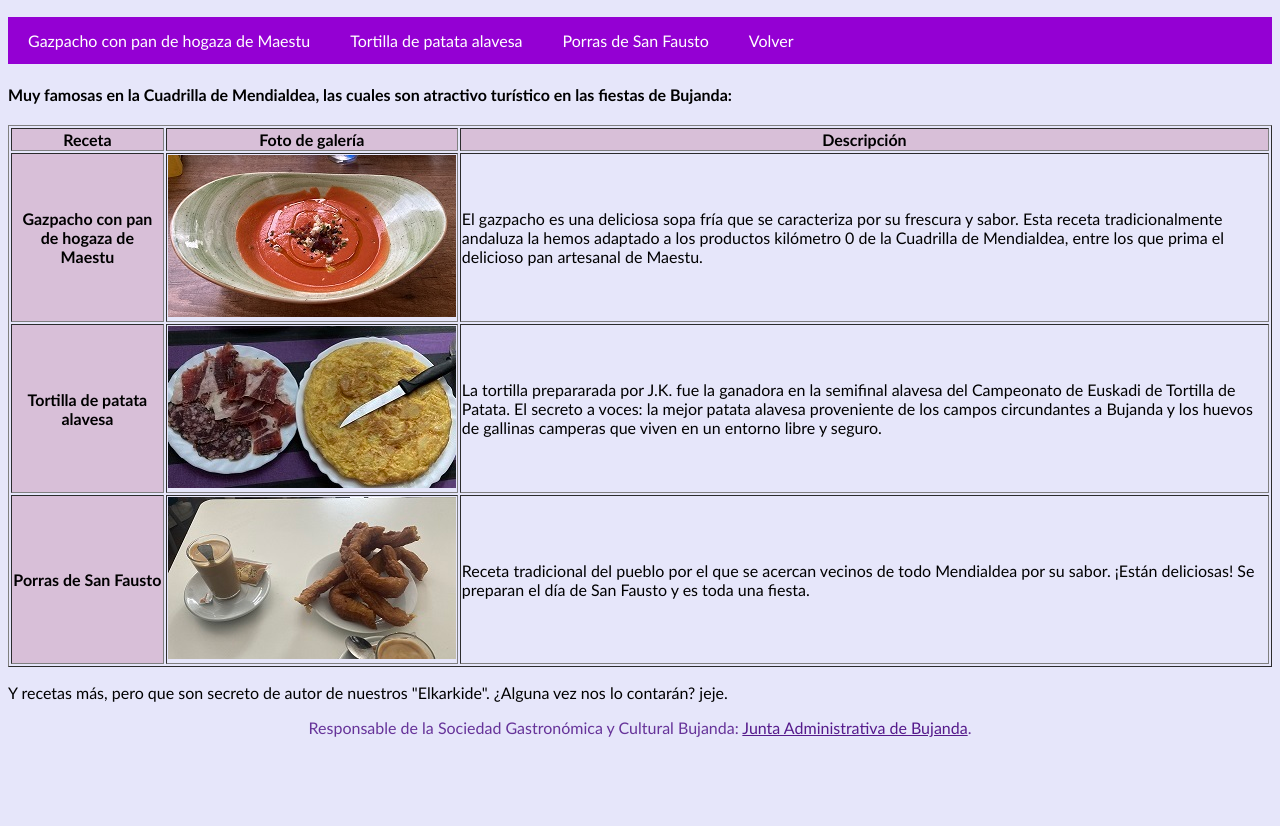
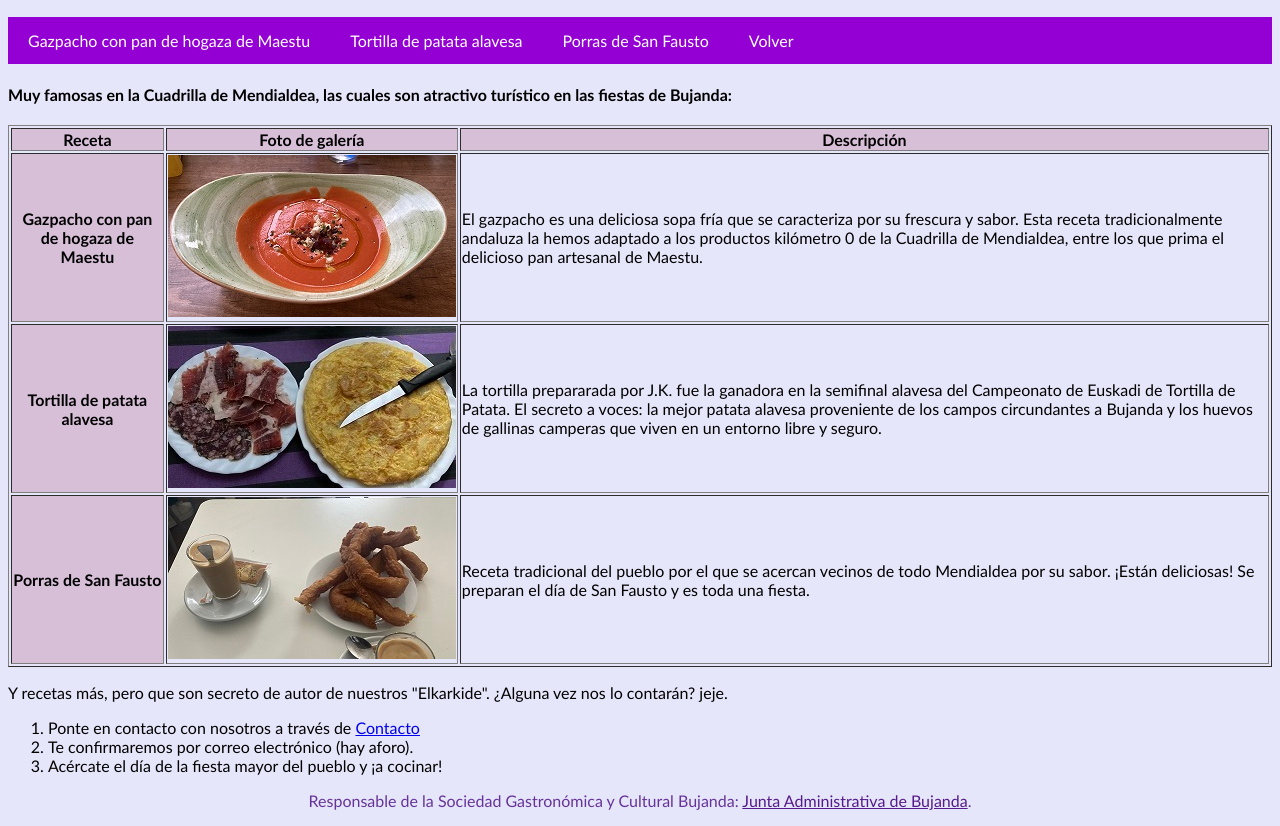
Before and after one commit to angil-birt/2425angil, a plain HTML site: page paginas/3recetas.html in a window 1280 px wide. Shown: the part 178-1004 px from the top of the page. Before the commit the page ends 931 px from the top, so only its background shows below. Drawn offline with Linux system fonts and the light colour scheme.

Commit message:
Update 3recetas.html

```diff
--- a/paginas/3recetas.html
+++ b/paginas/3recetas.html
@@ -49,6 +49,11 @@
 	  </table>
       <p>Y recetas más, pero que son secreto de autor de nuestros "Elkarkide". ¿Alguna vez nos lo contarán? jeje.</p>
 	  </article>
+       <ol>
+	<li>Ponte en contacto con nosotros a través de <a href="paginas/4contacto.html" title="Contacto">Contacto</a></li>
+	<li>Te confirmaremos por correo electrónico (hay aforo).
+	<li>Acércate el día de la fiesta mayor del pueblo y ¡a cocinar!
+       </ol>
   </section>
   <footer>Responsable de la Sociedad Gastronómica y Cultural Bujanda: <a href class="hipervinculo"="https://www.kanpezu.eus/servicios/juntas-administrativas/#toggle-id-2" title="Junta Administrativa de Bujanda">Junta Administrativa de Bujanda</a>.</footer>
   <p></p>
```
